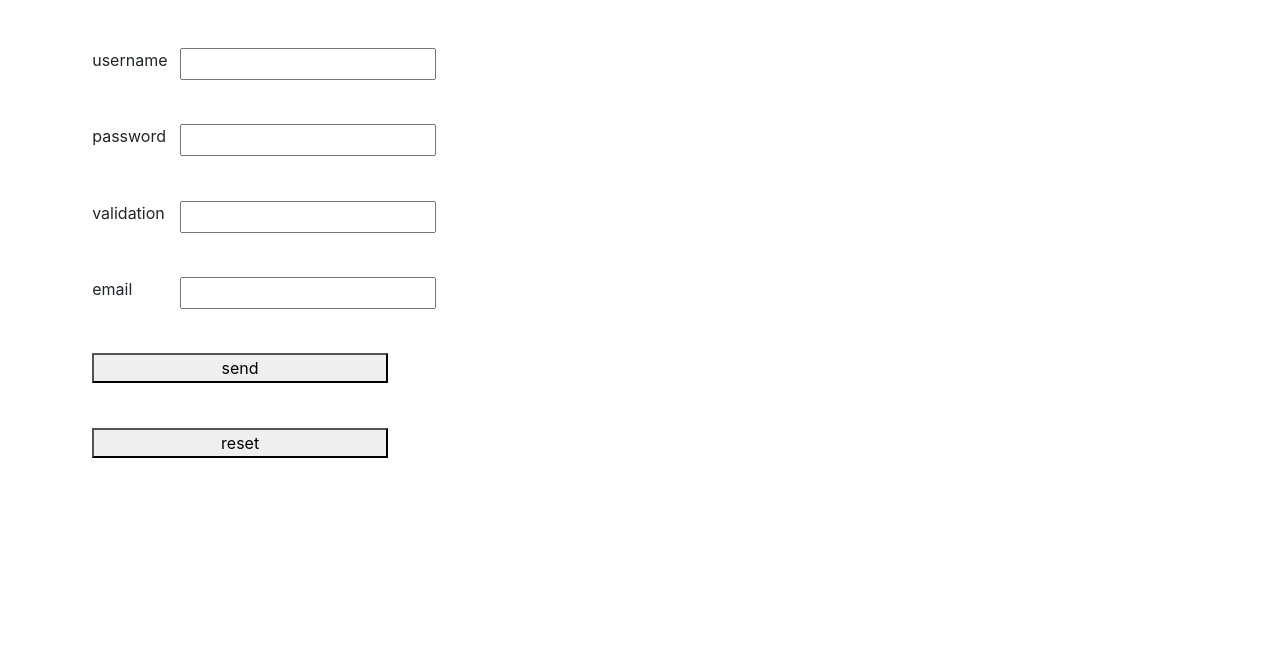
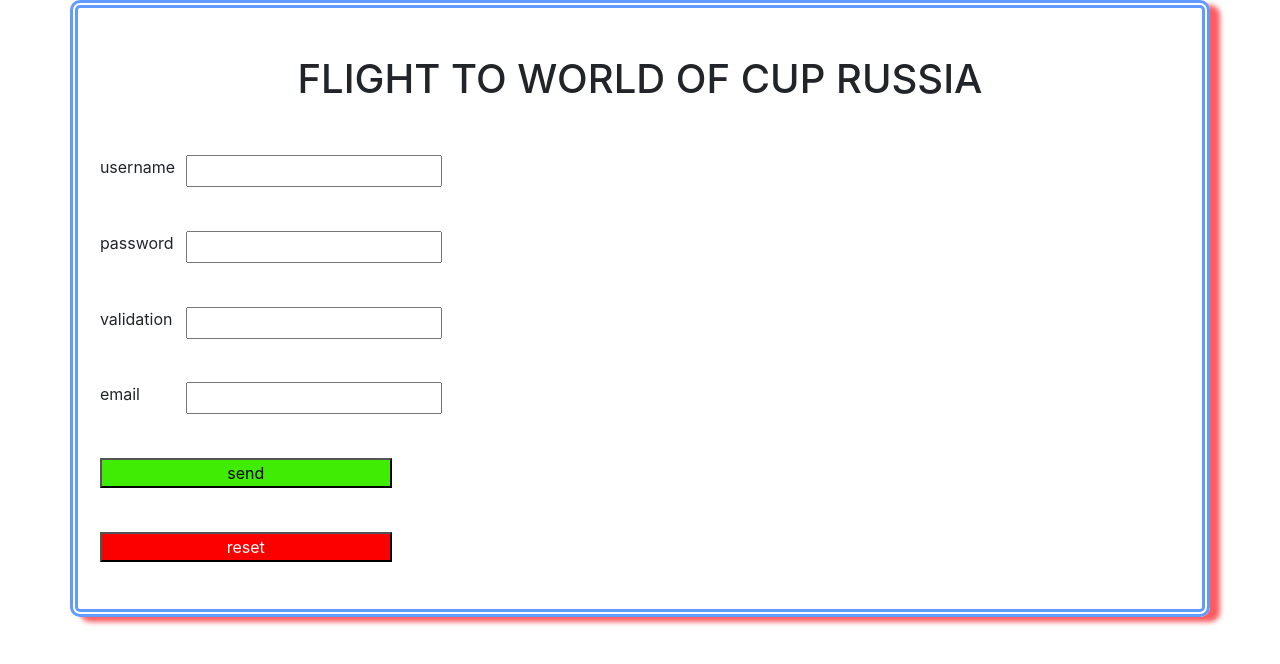
Before and after one commit to Perrine48/formulaire_interactif, a website: page index.html in a window 1280 px wide. Drawn offline with nearby package versions, Linux system fonts and the light colour scheme.

Commit message:
work on css for style

```diff
--- a/css/style.css
+++ b/css/style.css
@@ -1,6 +1,15 @@
 div {
     padding: 2%;
 }
+
+.title{
+background-color: linear-gradient (90 deg, rgb(70, 228, 228), rgb(230, 42, 59),);
+}
+ h1{
+     text-align: center;
+     color: white;
+
+ }
 
 label {
     margin-right: 3%;
@@ -10,3 +19,21 @@ label {
 button {
     width: 27%;
 }
+
+
+#btnsend{
+background-color: rgb(64, 236, 4);
+}
+#reset {
+    background-color: rgb(252, 0, 0);
+    color: white;
+}
+
+
+.container {
+
+border: double rgb(97, 155, 255) 8px;
+border-radius: 10px;
+box-shadow: 10px 5px 5px rgb(255, 92, 97);
+
+}
--- a/index.html
+++ b/index.html
@@ -5,7 +5,7 @@
     <meta charset="utf-8">
     <meta name="viewport" content="width=device-width, initial-scale=1, shrink-to-fit=no">
     <link rel="stylesheet" href="css/style.css">
-    <link rel="stylesheet"  href="https://maxcdn.bootstrapcdn.com/bootstrap/4.0.0/css/bootstrap.min.css" integrity="sha384-Gn5384xqQ1aoWXA+058RXPxPg6fy4IWvTNh0E263XmFcJlSAwiGgFAW/dAiS6JXm" crossorigin="anonymous">
+    <link rel="stylesheet" href="https://maxcdn.bootstrapcdn.com/bootstrap/4.0.0/css/bootstrap.min.css" integrity="sha384-Gn5384xqQ1aoWXA+058RXPxPg6fy4IWvTNh0E263XmFcJlSAwiGgFAW/dAiS6JXm" crossorigin="anonymous">
 
 
     <title>formulaire interactif</title>
@@ -14,7 +14,9 @@
 <body>
 
     <div class="container fluid">
-
+        <div class="title">
+            <h1>FLIGHT TO WORLD OF CUP RUSSIA</h1>
+        </div>
         <form action="js/script.js" method="post">
 
             <div class="row identifiant">
@@ -32,21 +34,21 @@
             </div>
             <div class="row email">
                 <label for="email">email</label>
-                    <input type="email" name="email" value=""  id="email">
+                <input type="email" name="email" value="" id="email">
             </div>
             <div class="row buttonsend">
                 <button type="button" name="button" id="btnsend">send</button>
             </div>
             <div class="row reset">
-                <button type="reset" name="button">reset</button>
+                <button type="reset" id="reset" name="button">reset</button>
             </div>
         </form>
     </div>
 
 
-    <script  src="node_modules/jquery/dist/jquery.js"></script>
-    <script  src=js/script.js>
-
+    <script src="node_modules/jquery/dist/jquery.js"></script>
+    <script src=js/script.js>
     </script>
 </body>
+
 </html>
```
Lines whose indentation alone changed are shown as unchanged.
